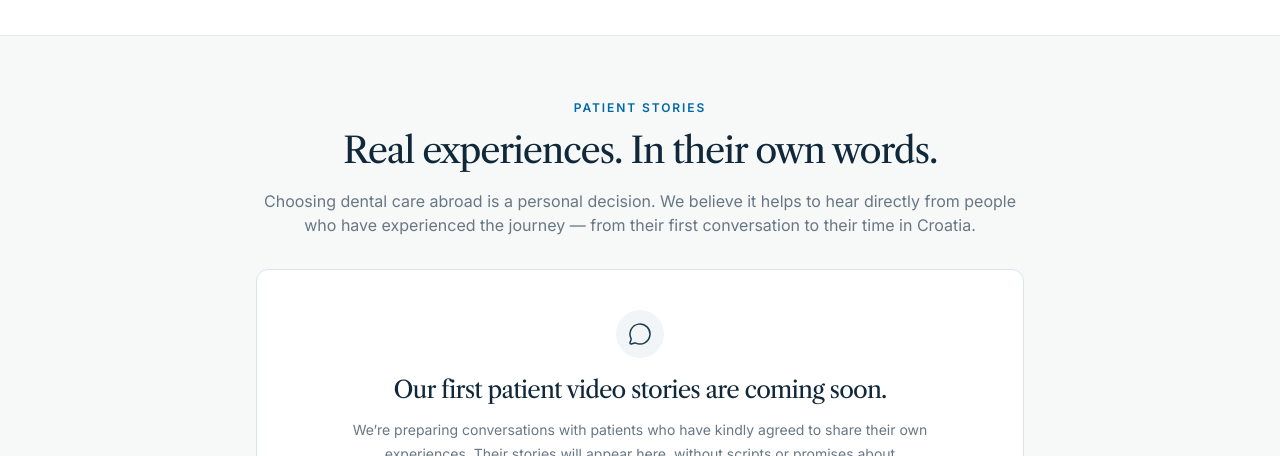
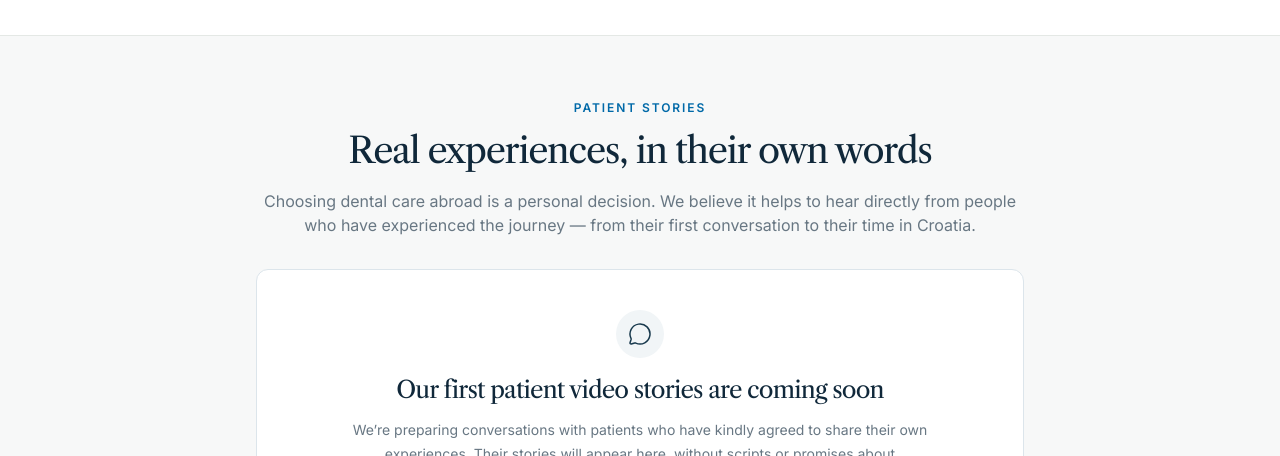
Before and after one commit to ivansusac2209/SmileCroatia, a Vue app: page / in a window 1280 px wide. Shown: the part 4260-4716 px from the top of the page. Built offline with nearby package versions, Linux system fonts and the light colour scheme.

Commit message:
Remove periods from section headings

```diff
--- a/src/components/home/PatientStories.vue
+++ b/src/components/home/PatientStories.vue
@@ -8,7 +8,7 @@ import BaseButton from '@/components/ui/BaseButton.vue'
     <div class="container-page">
       <div class="mx-auto max-w-3xl text-center">
         <p class="text-xs font-semibold tracking-[0.16em] text-sky-700">PATIENT STORIES</p>
-        <h2 id="patient-stories-title" class="mt-3 text-3xl leading-tight text-navy-900 sm:text-4xl">Real experiences. In their own words.</h2>
+        <h2 id="patient-stories-title" class="mt-3 text-3xl leading-tight text-navy-900 sm:text-4xl">Real experiences, in their own words</h2>
         <p class="mt-4 text-sm leading-6 text-muted sm:text-base">
           Choosing dental care abroad is a personal decision. We believe it helps to hear directly from people who have experienced the journey — from their first conversation to their time in Croatia.
         </p>
@@ -18,7 +18,7 @@ import BaseButton from '@/components/ui/BaseButton.vue'
         <span class="flex size-12 items-center justify-center rounded-full bg-[#f1f5f7] text-navy-800">
           <MessageCircle class="size-6" stroke-width="1.5" />
         </span>
-        <h3 class="mt-4 font-serif text-2xl text-navy-900">Our first patient video stories are coming soon.</h3>
+        <h3 class="mt-4 font-serif text-2xl text-navy-900">Our first patient video stories are coming soon</h3>
         <p class="mt-3 max-w-xl text-sm leading-6 text-muted">
           We’re preparing conversations with patients who have kindly agreed to share their own experiences. Their stories will appear here, without scripts or promises about individual treatment outcomes.
         </p>
```
